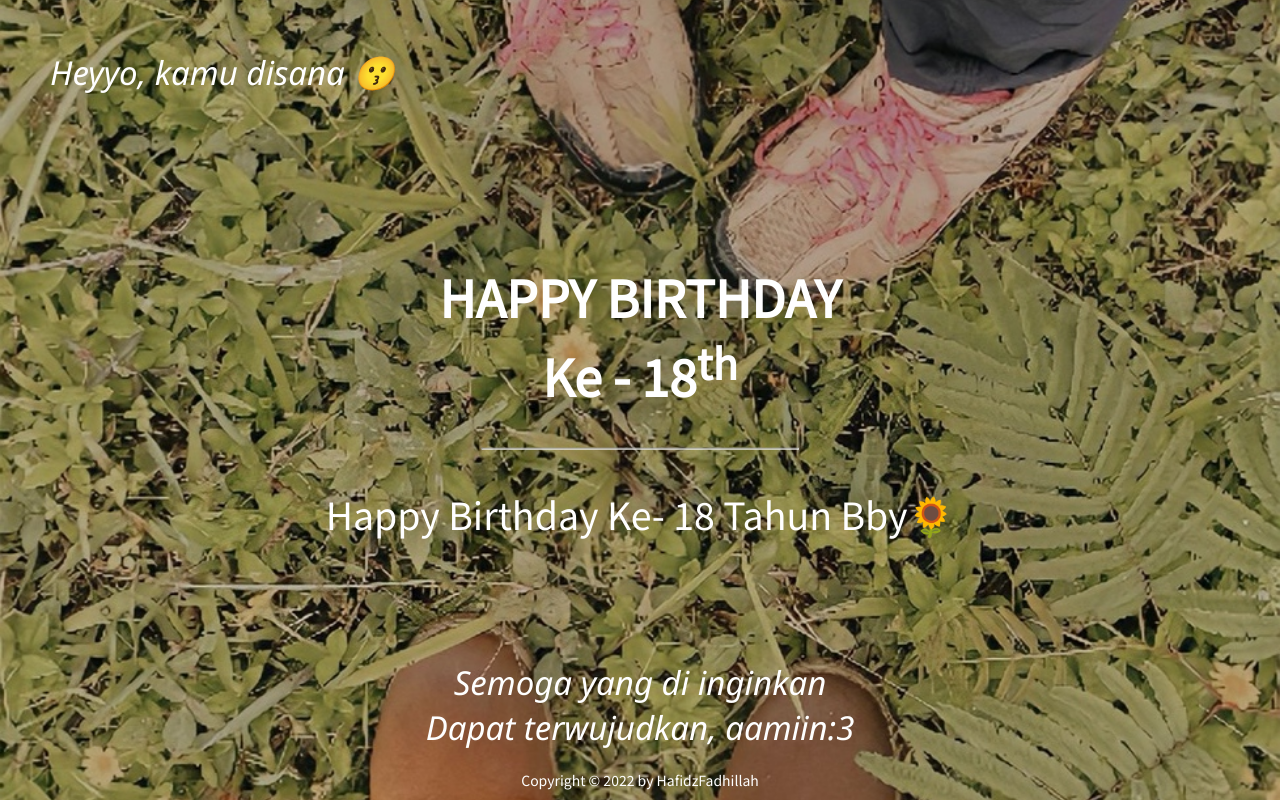
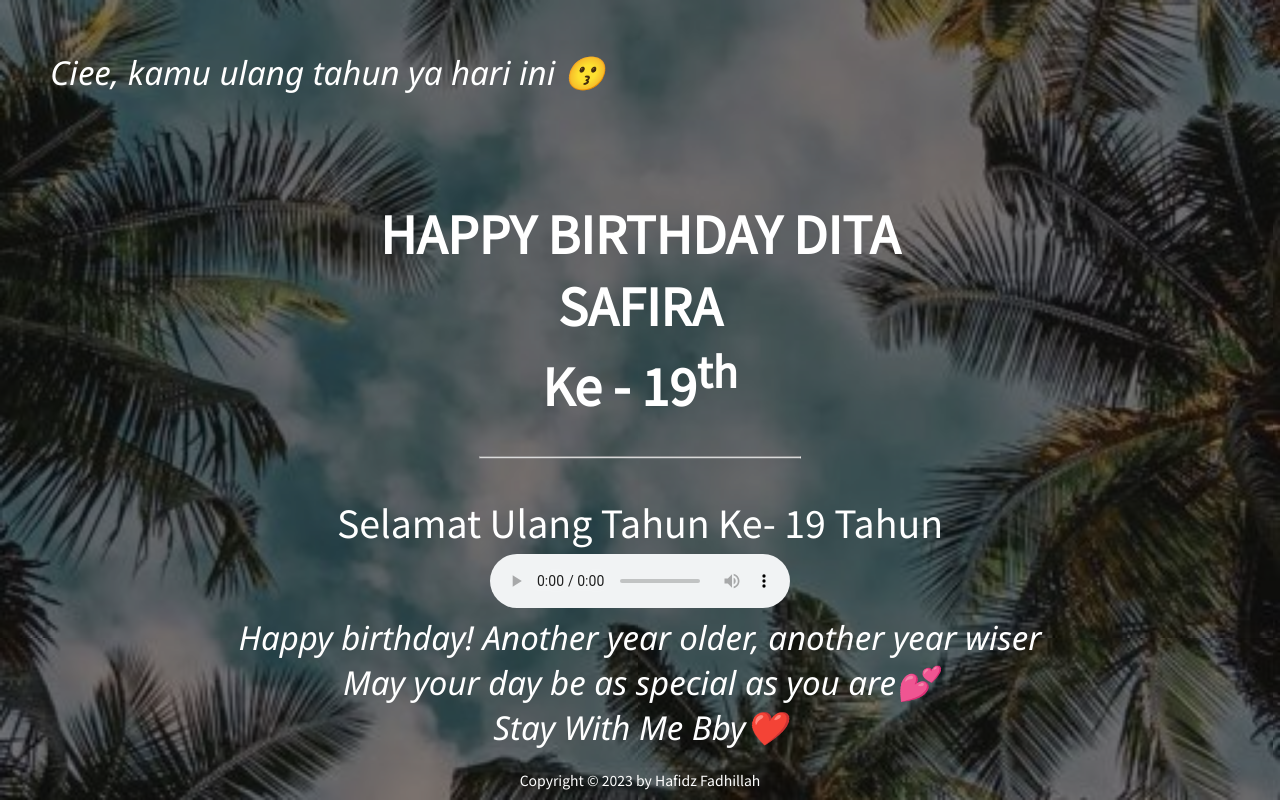
Before and after one commit to Hafidz1121/comingsoonpage, a plain HTML site: page index.html in a window 1280 px wide. Drawn offline with Linux system fonts and the light colour scheme.

Commit message:
Revisi Ultah 19 Ditasa

```diff
--- a/index.html
+++ b/index.html
@@ -12,27 +12,27 @@
 
   <div class="bgimg">
 
-    <div class="topleft">
-      <p>Heyyo, kamu disana 😗</p>
+    <div class="topleft" id="topleft" style="display: none;">
+      <p>Ciee, kamu ulang tahun ya hari ini 😗</p>
     </div>
 
     <div class="middle">
-      <h1>HAPPY BIRTHDAY <br> Ke - 18<sup>th</sup></h1>
+      <h1>HAPPY BIRTHDAY DITA SAFIRA <br> Ke - 19<sup>th</sup></h1>
       <br>
       <hr> <br>
       <h2 id="time"></h2>
     </div>
 
-    <div class="bottomleft">
-      <!-- <audio controls>
-        <source src="styles/songs/Happy Birthday.mp3" type="audio/mpeg">
-      </audio> -->
-      <p>Semoga yang di inginkan<br> Dapat terwujudkan, aamiin:3</p>
+    <div class="bottomleft" id="bottomleft" style="display: none;">
+      <audio controls>
+        <source src="styles/songs/happy_birthday_to_you.mp3" type="audio/mpeg">
+      </audio>
+      <p>Happy birthday! Another year older, another year wiser<br>May your day be as special as you are💕<br>Stay With Me Bby❤️</p>
     </div>
 
     <div class="footer">
-      Copyright &copy; 2022
-      by HafidzFadhillah
+      Copyright &copy; 2023
+      by Hafidz Fadhillah
     </div>
 
   </div>
--- a/styles/script.js
+++ b/styles/script.js
@@ -1,4 +1,4 @@
-var countDownDate = new Date("Dec 11, 2022 00:00:00").getTime();
+var countDownDate = new Date("Dec 10, 2023 00:00:00").getTime();
 var x = setInterval(function() {
 
     var now = new Date().getTime();
@@ -13,6 +13,10 @@ var x = setInterval(function() {
 
     if (distance < 0) {
         clearInterval(x);
-        document.getElementById("time").innerHTML = "Happy Birthday Ke- 18 Tahun Bby🌻";
+        document.getElementById("time").innerHTML = "Selamat Ulang Tahun Ke- 19 Tahun Honey🌻";
+
+         // Show the hidden elements
+         document.getElementById("topleft").style.display = "block";
+         document.getElementById("bottomleft").style.display = "block";
     }
 }, 1000);
--- a/styles/style.css
+++ b/styles/style.css
@@ -13,7 +13,7 @@ body, html {
 
 .bgimg {
     /* background-color: black; */
-    background-image: url("images/shoesphoto.jpg");
+    background-image: url("images/latarbelakang.jpg");
     background-size:cover;
     background-attachment: fixed;
     background-repeat: no-repeat;
@@ -22,6 +22,16 @@ body, html {
     position: relative;
     color: rgb(255, 255, 255);
     font-size: 25px;
+
+    &:before {
+        content: '';
+        position: absolute;
+        top: 0;
+        right: 0;
+        bottom: 0;
+        left: 0;
+        background-color: rgba(0, 0, 0, 0.5); /* Adjust the opacity and color of the overlay */
+    }
 }
 
 .topleft {
```
Also changed, not shown: 1 other file.
